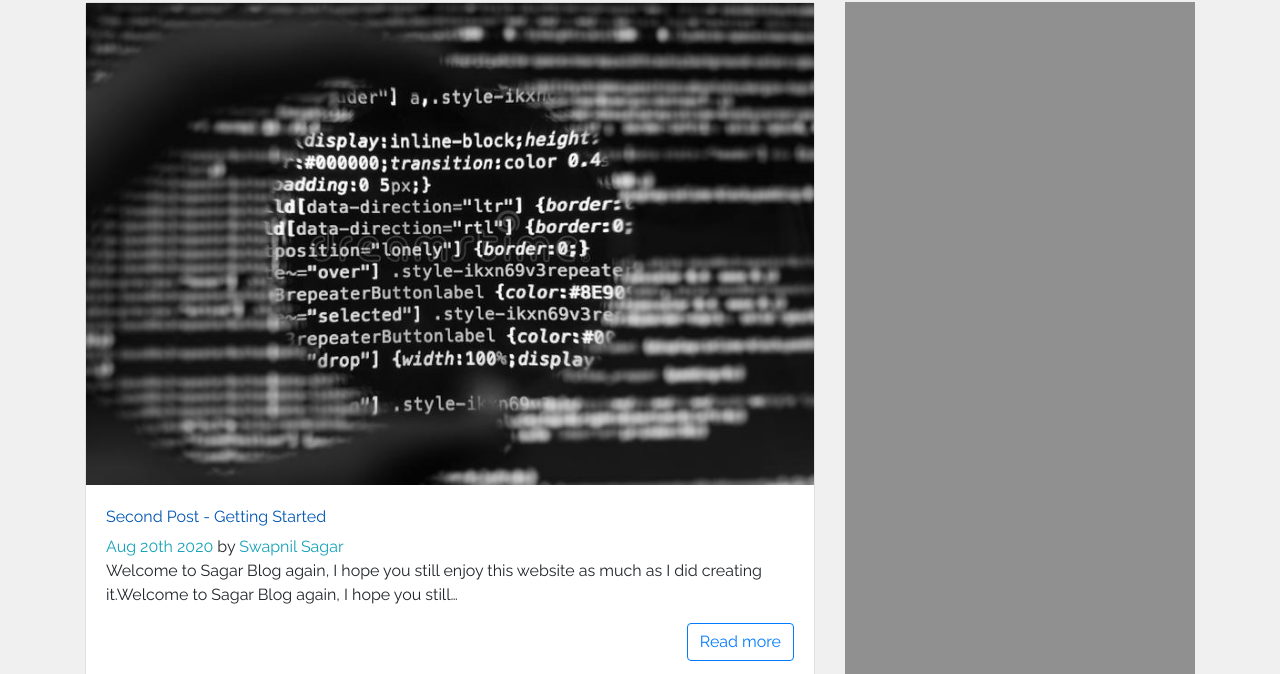
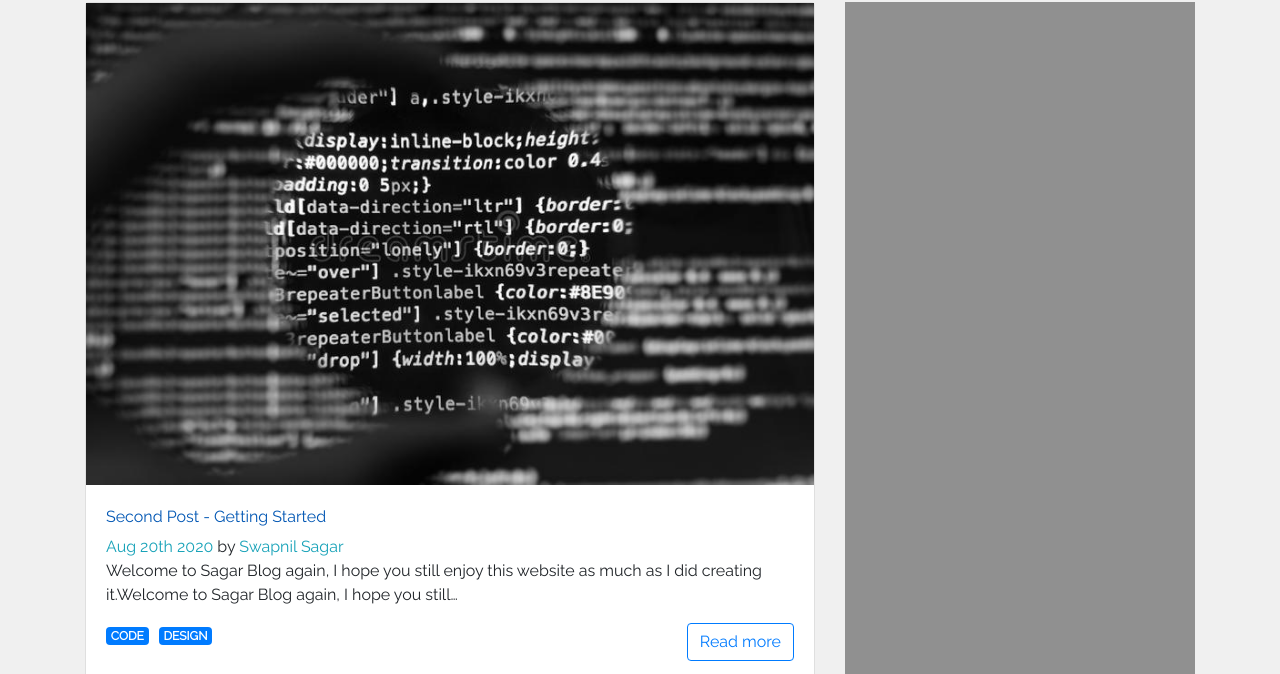
Before and after one commit to Swapnil-Sagar/FullStackMe, a Gatsby site: page / in a window 1280 px wide. Shown: the part 126-800 px from the top of the page. Built offline with nearby package versions, Linux system fonts and the light colour scheme; Gatsby itself is replaced by a stand-in of ours.

Commit message:
added post tags

```diff
--- a/src/components/Post.js
+++ b/src/components/Post.js
@@ -1,9 +1,10 @@
 import React from 'react'
 import {Link} from 'gatsby'
-import {Card, CardTitle, CardText, CardSubtitle, CardBody} from 'reactstrap'
+import {Badge, Card, CardTitle, CardText, CardSubtitle, CardBody} from 'reactstrap'
 import Img from 'gatsby-image'
+import { slugify } from '../util/utilityFunctions'
 
-const Post = ({title, author, path, date, body, fluid }) => {
+const Post = ({title, author, path, date, body, fluid, tags }) => {
     return(
         <Card>
             <Link to={path}>
@@ -18,7 +19,18 @@
                     <span className="text-info">{author}</span>
                 </CardSubtitle>
                 <CardText>{body}</CardText>
-                <Link to={path} className="btn btn-outline-primary float-right">Read more</Link>
+                <ul className="post-tags">
+                    {tags.map(tag => (
+                        <li>
+                            <Link to={`/tag/${slugify(tag)}`}>
+                                <Badge color="primary" className="text-uppercase">{tag}</Badge>
+                            </Link>
+                        </li>
+                    ))}
+
+                </ul>
+                <Link to={path}
+                className="btn btn-outline-primary float-right">Read more</Link>
             </CardBody>
 
         </Card>
--- a/src/pages/index.js
+++ b/src/pages/index.js
@@ -22,6 +22,7 @@
             date={node.frontmatter.date}
             body={node.excerpt}
             fluid={node.frontmatter.images.childImageSharp.fluid}
+            tags={node.frontmatter.tags}
             />
           ))}
         </div>
@@ -53,6 +54,7 @@
           date(formatString: "MMM Do YYYY")
           author
           path
+          tags
           images{
             childImageSharp{
               fluid(maxWidth: 600){
--- a/src/pages/posts/001-first-post.md
+++ b/src/pages/posts/001-first-post.md
@@ -4,6 +4,8 @@
 author: 'Aman Sagar'
 path: '/first-post'
 images: ../../images/codethumb.jpg
+tags:
+- code
 ---
 
 Welcome to Sagar Blog, I hope you enjoy this website as much as I did creating it.
--- a/src/pages/posts/002-second-post.md
+++ b/src/pages/posts/002-second-post.md
@@ -4,6 +4,9 @@
 author: 'Swapnil Sagar'
 path: '/second-post'
 images: ../../images/codethumb2.jpg
+tags:
+- code
+- design
 ---
 
 Welcome to Sagar Blog again, I hope you still enjoy this website as much as I did creating it.Welcome to Sagar Blog again, I hope you still enjoy this website as much as I did creating it.Welcome to Sagar Blog again, I hope you still enjoy this website as much as I did creating it.Welcome to Sagar Blog again, I hope you still enjoy this website as much as I did creating it.Welcome to Sagar Blog again, I hope you still enjoy this website as much as I did creating it.
--- a/src/pages/posts/003-third-post.md
+++ b/src/pages/posts/003-third-post.md
@@ -4,6 +4,9 @@
 author: 'Swapnil Sagar'
 path: '/third-post'
 images: ../../images/codethumb3.jpg
+tags:
+- code
+- html
 ---
 
 Welcome to My Blog again, I hope you still enjoy this website as much as I did creating it.Welcome to Sagar Blog again, I hope you still enjoy this website as much as I did creating it.Welcome to Sagar Blog again, I hope you still enjoy this website as much as I did creating it.Welcome to Sagar Blog again, I hope you still enjoy this website as much as I did creating it.Welcome to Sagar Blog again, I hope you still enjoy this website as much as I did creating it.
--- /dev/null
+++ b/src/util/utilityFunctions.js
@@ -0,0 +1,12 @@
+const slugify = function(text) {
+    return text
+      .toString()
+      .toLowerCase()
+      .replace(/\s+/g, '-')       // Replace spaces with -
+      .replace(/[^\w-]+/g, '')    // Remove all non-word chars
+      .replace(/--+/g, '-')       // Replace multiple - with single -
+      .replace(/^-+/, '')         // Trim - from start of text
+      .replace(/-+$/, '')         // Trim - from end of text
+  }
+
+  module.exports = { slugify }
```
